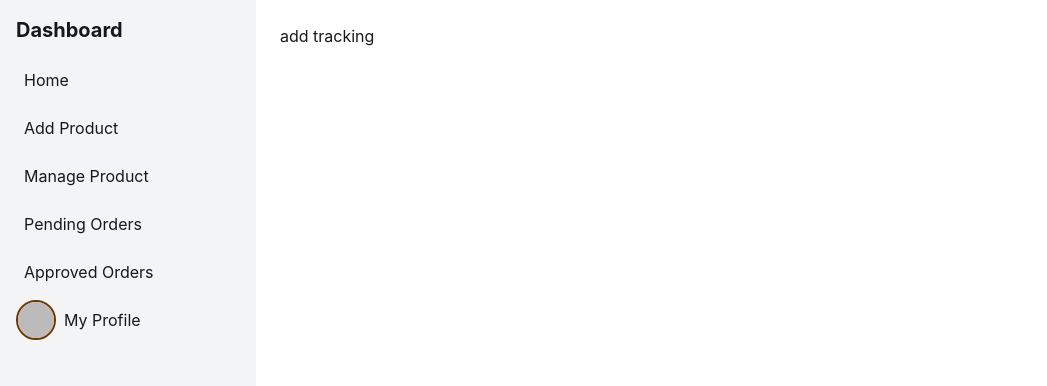
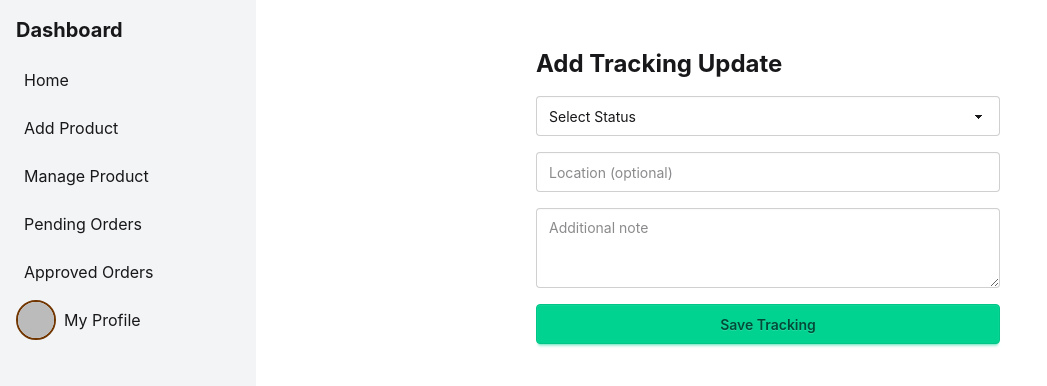
Before and after one commit to sumaiyakhatun11/Fabric-Pulse, a React (Vite) app: page /dashboard/add-tracking/1 in a window 1280 px wide. Shown: the top 386 px of the page, without its empty margins (0-1047 px from the left). Built offline with nearby package versions, Linux system fonts and the light colour scheme; no server answers; sample sign-in values are in the browser's storage.

Commit message:
order approve, tracking,view traing done

```diff
--- a/src/Pages/DashboardPages/AddTracking.jsx
+++ b/src/Pages/DashboardPages/AddTracking.jsx
@@ -1,9 +1,92 @@
-import React from 'react';
+import React, { useState } from 'react';
+import { useParams, useNavigate } from 'react-router-dom';
+
+
+import useAxiosSecure from '../../Hooks/useAxiosSecure';
 
 const AddTracking = () => {
+    const { orderId } = useParams();
+    const navigate = useNavigate();
+    const axiosSecure = useAxiosSecure();
+
+    const [form, setForm] = useState({
+        status: '',
+        location: '',
+        note: ''
+    });
+
+    const handleChange = (e) => {
+        setForm({ ...form, [e.target.name]: e.target.value });
+    };
+
+    const handleSubmit = async (e) => {
+        e.preventDefault();
+
+        if (!form.status) {
+            alert('Status is required', 'error');
+            return;
+        }
+
+        try {
+            await axiosSecure.post('/tracking', {
+                orderId,
+                ...form
+            });
+
+            alert('Tracking added successfully', 'success');
+            navigate(`/dashboard/view-tracking/${orderId}`);
+        } catch (err) {
+            console.error(err);
+            alert('Failed to add tracking', 'error');
+        }
+    };
+
     return (
-        <div>
-            add tracking
+        <div className="p-6 max-w-lg mx-auto">
+            <h2 className="text-2xl font-bold mb-4">Add Tracking Update</h2>
+
+            <form onSubmit={handleSubmit} className="space-y-4">
+
+                {/* Status */}
+                <select
+                    name="status"
+                    className="select select-bordered w-full"
+                    value={form.status}
+                    onChange={handleChange}
+                >
+                    <option value="">Select Status</option>
+                    <option>Cutting Completed</option>
+                    <option>Sewing Started</option>
+                    <option>Finishing</option>
+                    <option>QC Checked</option>
+                    <option>Packed</option>
+                    <option>Shipped</option>
+                    <option>Out for Delivery</option>
+                </select>
+
+                {/* Location */}
+                <input
+                    type="text"
+                    name="location"
+                    placeholder="Location (optional)"
+                    className="input input-bordered w-full"
+                    value={form.location}
+                    onChange={handleChange}
+                />
+
+                {/* Note */}
+                <textarea
+                    name="note"
+                    placeholder="Additional note"
+                    className="textarea textarea-bordered w-full"
+                    value={form.note}
+                    onChange={handleChange}
+                />
+
+                <button className="btn btn-success w-full">
+                    Save Tracking
+                </button>
+            </form>
         </div>
     );
 };
--- a/src/Pages/DashboardPages/ApprovedOrders/ApprovedOrders.jsx
+++ b/src/Pages/DashboardPages/ApprovedOrders/ApprovedOrders.jsx
@@ -43,7 +43,7 @@ const ApprovedOrders = () => {
                             <td>{new Date(order.approvedAt).toLocaleDateString()}</td>
                             <td className="flex gap-2">
                                 <a
-                                    href={`/dashboard/tracking/${order._id}`}
+                                    href={`/dashboard/view-tracking/${order._id}`}
                                     className="btn btn-xs btn-info"
                                 >
                                     View Tracking
--- a/src/Pages/DashboardPages/ManageProducts.jsx
+++ b/src/Pages/DashboardPages/ManageProducts.jsx
@@ -19,6 +19,8 @@ const ManageProducts = () => {
         axiosInstance
             .get(`/manager/products/${user.email}`)
             .then(res => {
+                console.log(res.data);
+
                 setProducts(res.data);
                 setLoading(false);
             })
--- /dev/null
+++ b/src/Pages/DashboardPages/ViewTracking.jsx
@@ -0,0 +1,11 @@
+import React from 'react';
+
+const ViewTracking = () => {
+    return (
+        <div>
+            View Tracking page
+        </div>
+    );
+};
+
+export default ViewTracking;
--- /dev/null
+++ b/src/Pages/ErrorPage/ErrorPage.jsx
@@ -0,0 +1,12 @@
+import React from 'react';
+import errorImage from '../../assets/Error-404.png';
+
+const ErrorPage = () => {
+    return (
+        <div className='w-screen h-screen flex items-center justify-center'>
+            <img src={errorImage} alt="" />
+        </div>
+    );
+};
+
+export default ErrorPage;
--- a/src/Routes/Routes.jsx
+++ b/src/Routes/Routes.jsx
@@ -24,12 +24,15 @@ import OrderDetails from '../Pages/DashboardPages/OrderDetails';
 import ApprovedOrders from '../Pages/DashboardPages/ApprovedOrders/ApprovedOrders';
 import TrackOrder from '../Pages/DashboardPages/AddTracking';
 import AddTracking from '../Pages/DashboardPages/AddTracking';
+import ViewTracking from '../Pages/DashboardPages/ViewTracking';
+import ErrorPage from '../Pages/ErrorPage/ErrorPage'
 
 
 const router = createBrowserRouter([
     {
         path: "/",
         element: <RootLayout></RootLayout>,
+        errorElement: <ErrorPage></ErrorPage>,
         children: [
             {
                 path: '/',
@@ -131,6 +134,11 @@ const router = createBrowserRouter([
                 element: <AddTracking></AddTracking>
 
             },
+            {
+                path: 'view-tracking/:order_id',
+                element: <ViewTracking></ViewTracking>
+
+            },
         ]
     }
 ]);
```
Also changed, not shown: src/assets/Error-404.png (added).
